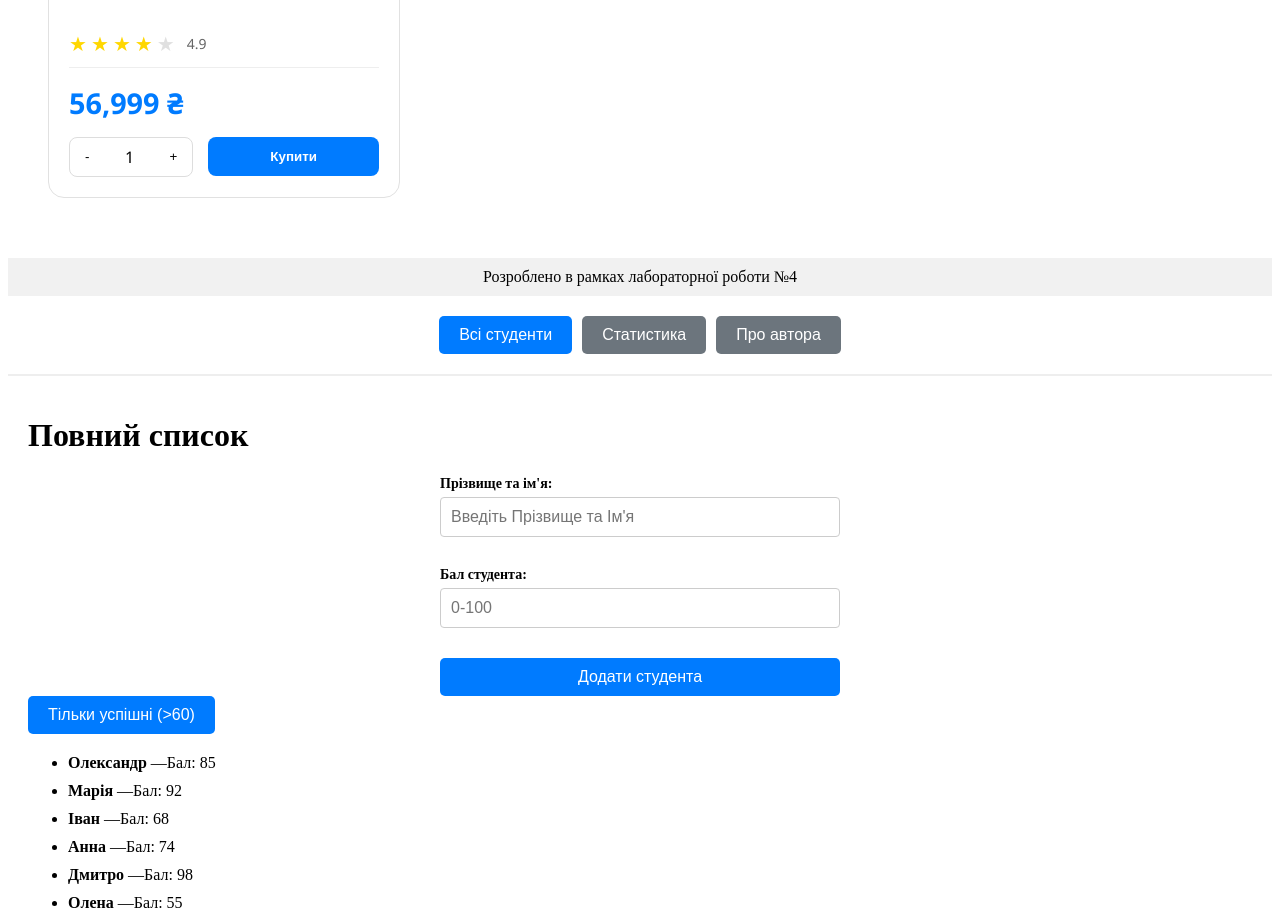
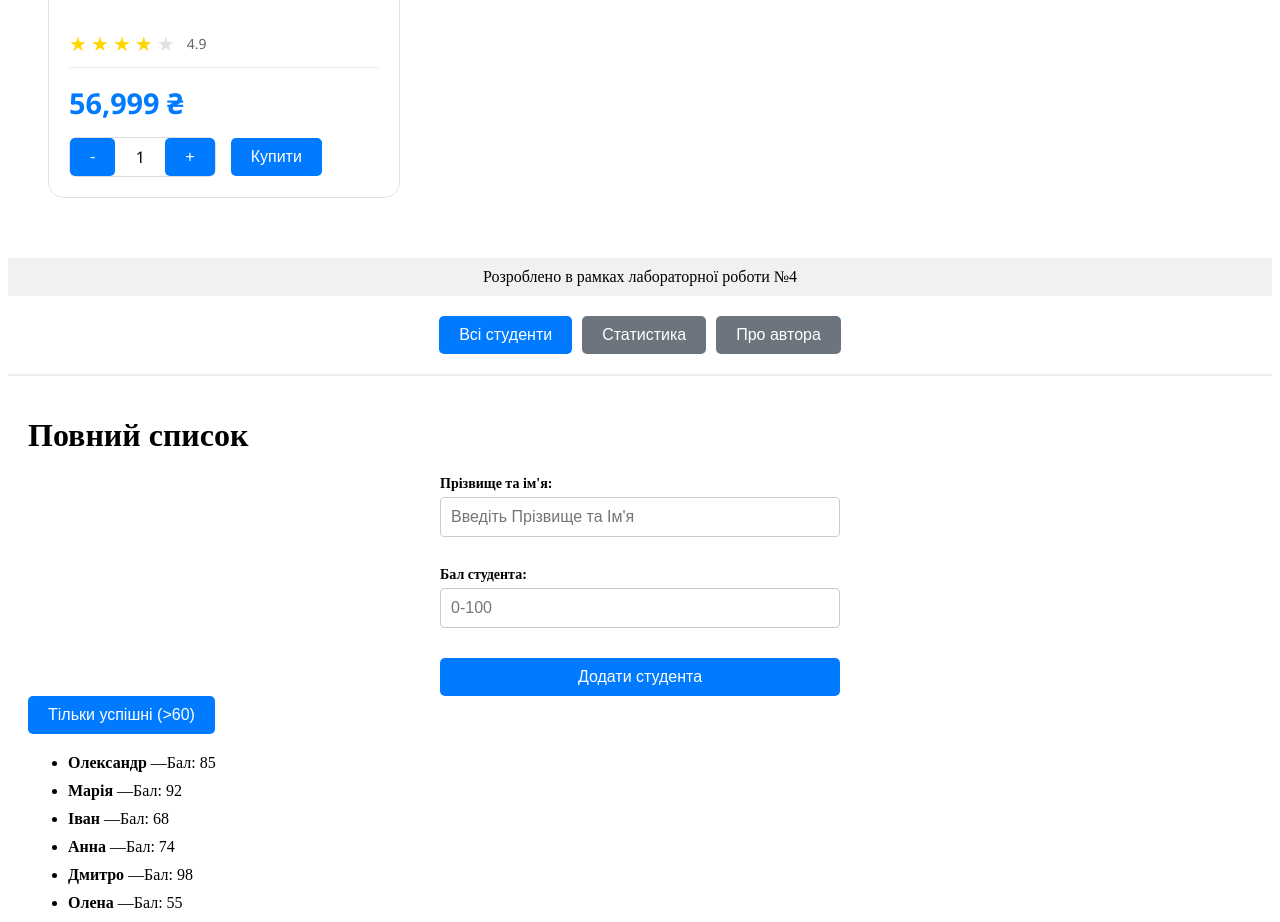
Before and after one commit to ZhytomyrskaAnna/my-react-project, a React (Vite) app: page /practice5 in a window 1280 px wide. Shown: the part 800-1722 px from the top of the page. Built offline with nearby package versions, Linux system fonts and the light colour scheme.

Commit message:
Add AutoContext

```diff
--- a/src/components/organisma/ProductContainer/ProductActions.jsx
+++ b/src/components/organisma/ProductContainer/ProductActions.jsx
@@ -1,4 +1,5 @@
 import React from 'react';
+import Button from '../../atoms/Button/Button';
 
 const ProductActions = ({ price, quantity, setQuantity, onBuy }) => {
   return (
@@ -9,18 +10,18 @@ const ProductActions = ({ price, quantity, setQuantity, onBuy }) => {
 
       <div style={{ display: 'flex', gap: '15px', alignItems: 'center' }}>
         <div style={{ display: 'flex', border: '1px solid #ddd', borderRadius: '8px' }}>
-          <button
+          <Button
             onClick={() => setQuantity(Math.max(1, quantity - 1))}
             style={{ padding: '8px 15px', border: 'none', background: 'none', cursor: 'pointer' }}
-          >-</button>
+          >-</Button>
           <span style={{ padding: '8px 10px', minWidth: '30px', textAlign: 'center' }}>{quantity}</span>
-          <button
+          <Button
             onClick={() => setQuantity(quantity + 1)}
             style={{ padding: '8px 15px', border: 'none', background: 'none', cursor: 'pointer' }}
-          >+</button>
+          >+</Button>
         </div>
 
-        <button
+        <Button
           onClick={onBuy}
           style={{
             flex: 1, padding: '12px', borderRadius: '8px', border: 'none',
@@ -28,7 +29,7 @@ const ProductActions = ({ price, quantity, setQuantity, onBuy }) => {
           }}
         >
           Купити
-        </button>
+        </Button>
       </div>
     </div>
   );
--- /dev/null
+++ b/src/context/AuthContext.jsx
@@ -0,0 +1,24 @@
+import { createContext, useState } from 'react';
+
+export const AuthContext = createContext();
+
+export const AuthProvider = ({ children }) => {
+  const [isAuthenticated, setIsAuthenticated] = useState(false);
+  const [user, setUser] = useState(null);
+
+  const login = (userData) => {
+    setIsAuthenticated(true);
+    setUser(userData);
+  };
+
+  const logout = () => {
+    setIsAuthenticated(false);
+    setUser(null);
+  };
+
+  return (
+    <AuthContext.Provider value={{ isAuthenticated, user, login, logout }}>
+      {children}
+    </AuthContext.Provider>
+  );
+};
--- a/src/main.jsx
+++ b/src/main.jsx
@@ -2,11 +2,14 @@ import { StrictMode } from "react";
 import { createRoot } from "react-dom/client";
 import { BrowserRouter } from "react-router-dom";
 import App from "./App.jsx";
+import { AuthProvider } from './context/AuthContext.jsx';
 
 createRoot(document.getElementById("root")).render(
   <StrictMode>
     <BrowserRouter>
-      <App/>
+      <AuthProvider>
+        <App />
+      </AuthProvider>
     </BrowserRouter>
   </StrictMode>,
 );
```
